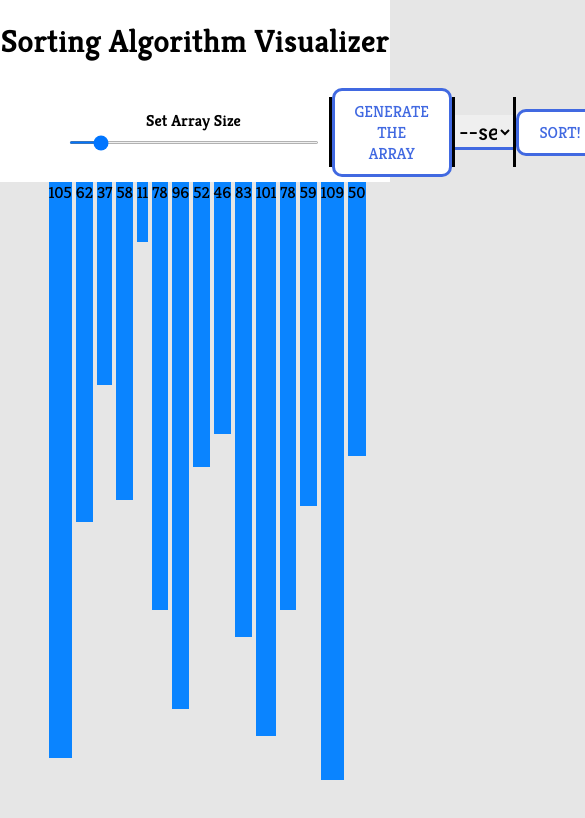
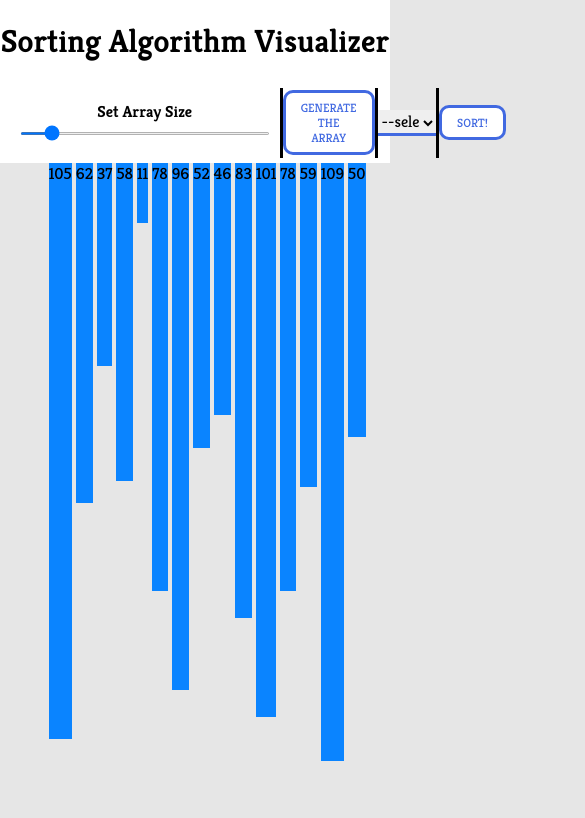
Before and after one commit to leosuky/sortingVisualizer, a React (Create React App) app: page / in a window 390 px wide. Shown: the top 818 px of the page, 585 px wide, since content can reach past the window. Built offline with nearby package versions, Linux system fonts and the light colour scheme.

Commit message:
ui tweak

```diff
--- a/src/App.css
+++ b/src/App.css
@@ -31,3 +31,19 @@ body {
 	justify-content: space-evenly;
 	max-width: 75vw;
 }
+
+@media screen and (max-width: 1450px) {
+
+    .Algobutton {
+		padding: 7px 15px;
+		font-size: 12px;
+	  }
+}
+
+/* @media screen and (max-width: 1000px) {
+
+    .Algobutton {
+		padding: 10px 20px;
+		font-size: 16px;
+	}
+} */
--- a/src/components/ui/Navbar/navbar.css
+++ b/src/components/ui/Navbar/navbar.css
@@ -23,5 +23,18 @@
     display: flex;
     align-items: center;
     width: 70vw;
-    justify-content: space-around;
+    justify-content: space-between;
 }
+
+
+@media screen and (max-width: 1450px) {
+    .navbar__toolbar {
+        width: 85vw
+    }
+}
+
+@media screen and (max-width: 1000px) {
+    .navbar__toolbar {
+        width: 95vw
+    }
+}
--- a/src/components/ui/SelectAlgorithm/SelectAlgorithm.jsx
+++ b/src/components/ui/SelectAlgorithm/SelectAlgorithm.jsx
@@ -18,11 +18,11 @@ function SelectAlgorithm({onChange}) {
             onChange={onChange}
         >
             <option value="">--select an algorithm--</option>
+            <option value="Bubble Sort">Bubble Sort</option>
+            <option value="Selection Sort">Selection Sort</option>
+            <option value="Insertion Sort">Insertion Sort</option>
             <option value="Merge Sort">Merge Sort</option>
-            <option value="Selection Sort">Selection Sort</option>
             <option value="Quick Sort">Quick Sort</option>
-            <option value="Bubble Sort">Bubble Sort</option>
-            <option value="Insertion Sort">Insertion Sort</option>
         </select>
     </div>
   )
--- a/src/components/ui/SelectAlgorithm/selectalgorithm.css
+++ b/src/components/ui/SelectAlgorithm/selectalgorithm.css
@@ -7,3 +7,15 @@
     border-bottom: 3px solid royalblue;
     font-family: inherit;
 }
+
+@media screen and (max-width: 1450px) {
+    .select-algorithms {
+        font-size: 1.2rem;
+    }
+}
+
+@media screen and (max-width: 1000px) {
+    .select-algorithms {
+        font-size: 1rem;
+    }
+}
```
